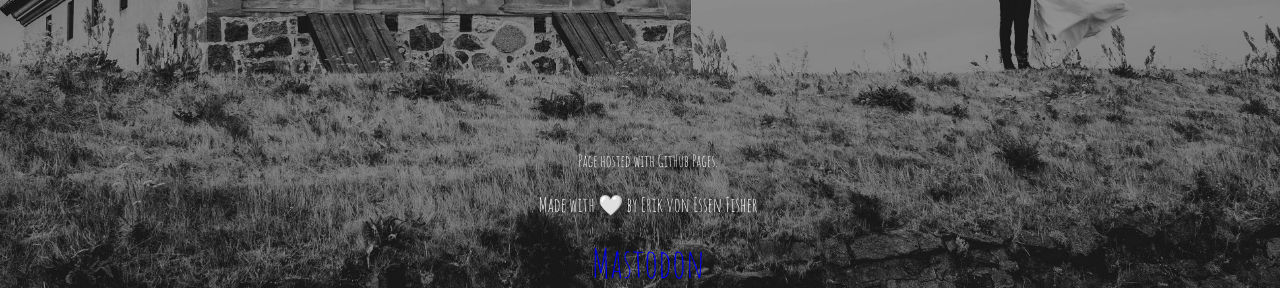
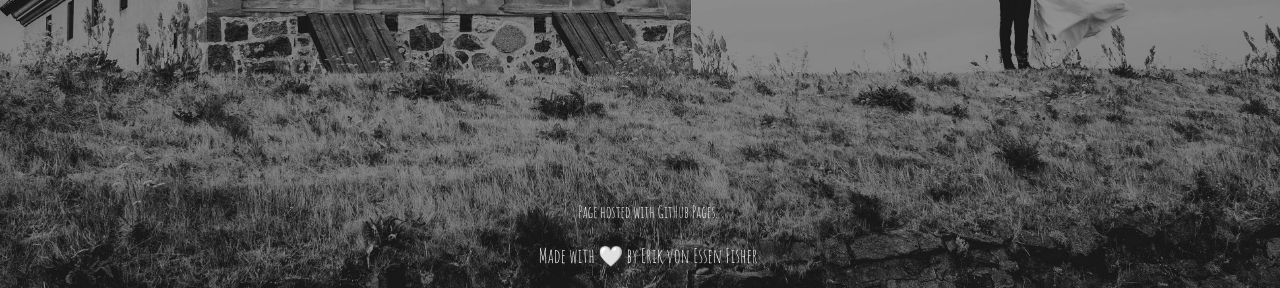
Before and after one commit to fishfisher/fishfisher.github.io, a plain HTML site: page index.html in a window 1280 px wide. Shown: the part 512-800 px from the top of the page. Drawn offline with Linux system fonts and the light colour scheme.

Commit message:
Update index.html

```diff
--- a/index.html
+++ b/index.html
@@ -14,7 +14,7 @@
   <div id="bottom">
     <p><small>Page hosted with GitHub Pages.</small></p>
     <p>Made with 🤍 by Erik von Essen Fisher</p>
-    <a rel="me" href="https://mastodon.social/@erikfisher">Mastodon</a>
+    <a rel="me" href="https://mastodon.social/@erikfisher"></a>
   </div>
 </body>
 </html>
```
